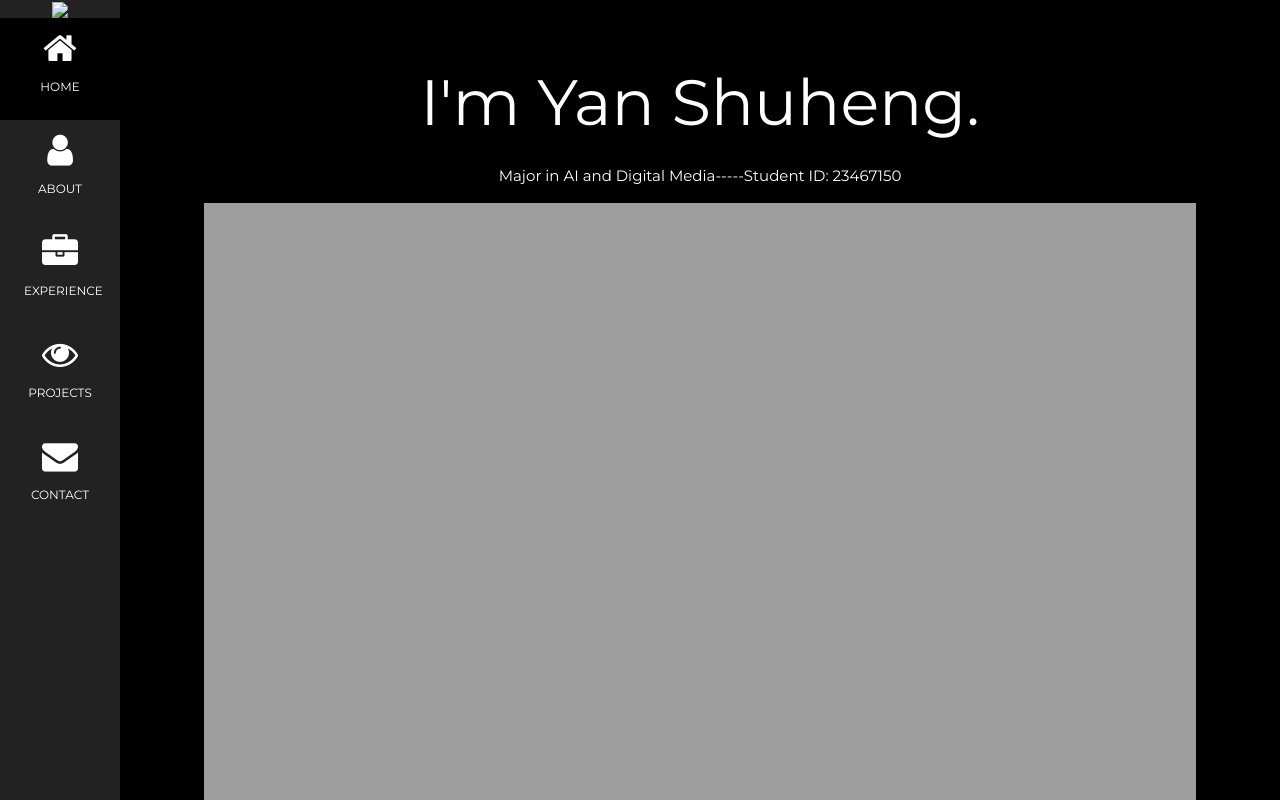
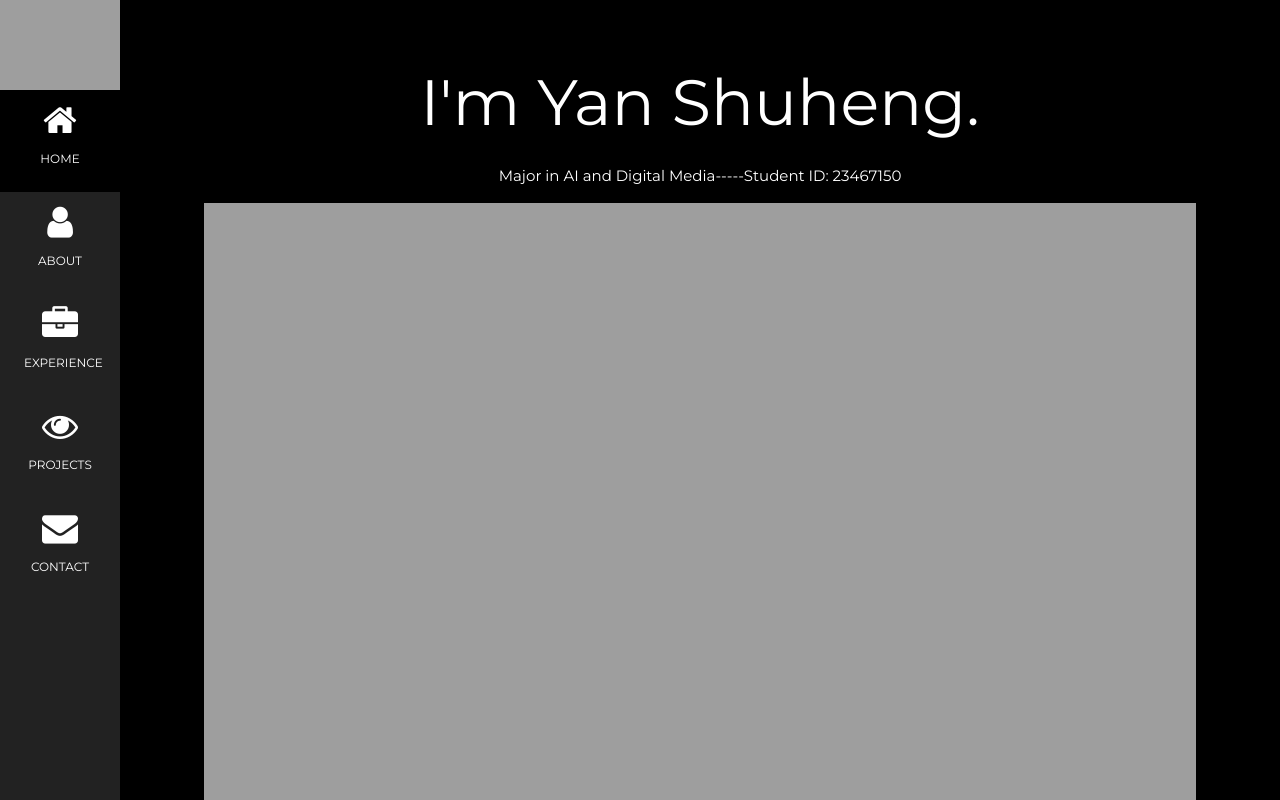
Before and after one commit to YanDD0608/AIDM7350, a plain HTML site: page index.html in a window 1280 px wide. Shown: the top 800 px of the page. Drawn offline with nearby package versions, Linux system fonts and the light colour scheme; the site is published under a folder, as on GitHub Pages, so addresses that start at the root find nothing; grey boxes are pictures that could not be loaded.

Commit message:
Update index.html

```diff
--- a/index.html
+++ b/index.html
@@ -19,7 +19,7 @@ body, h1,h2,h3,h4,h5,h6 {font-family: "Montserrat", sans-serif}
 
 <nav class="w3-sidebar w3-bar-block w3-small w3-hide-small w3-center">
   <!-- Your avatar image here -->
-  <img src="/images/my_photo.png" style="width:100%">
+  <img src="./images/my_photo.png" style="width:100%">
   <a href="#" class="w3-bar-item w3-button w3-padding-large w3-black">
     <i class="fa fa-home w3-xxlarge"></i>
     <p>HOME</p>
```
